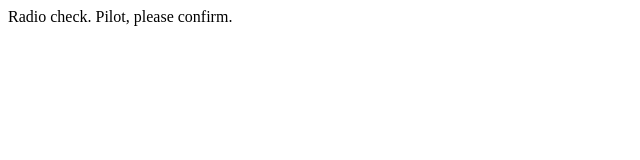
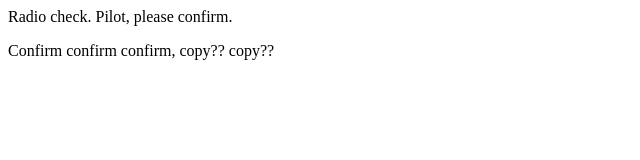
Before and after one commit to amanteiga/communication-log2, a plain HTML site: page index.html in a window 1280 px wide. Shown: the whole page, without its empty margins (0-640 px from the left). Drawn offline with Linux system fonts and the light colour scheme.

Commit message:
pilot response1

```diff
--- a/index.html
+++ b/index.html
@@ -1,5 +1,6 @@
 <html>
 <body>
    <p>Radio check. Pilot, please confirm.</p>
+   <p>Confirm confirm confirm, copy?? copy?? </p>
 </body>
 </html>
```
